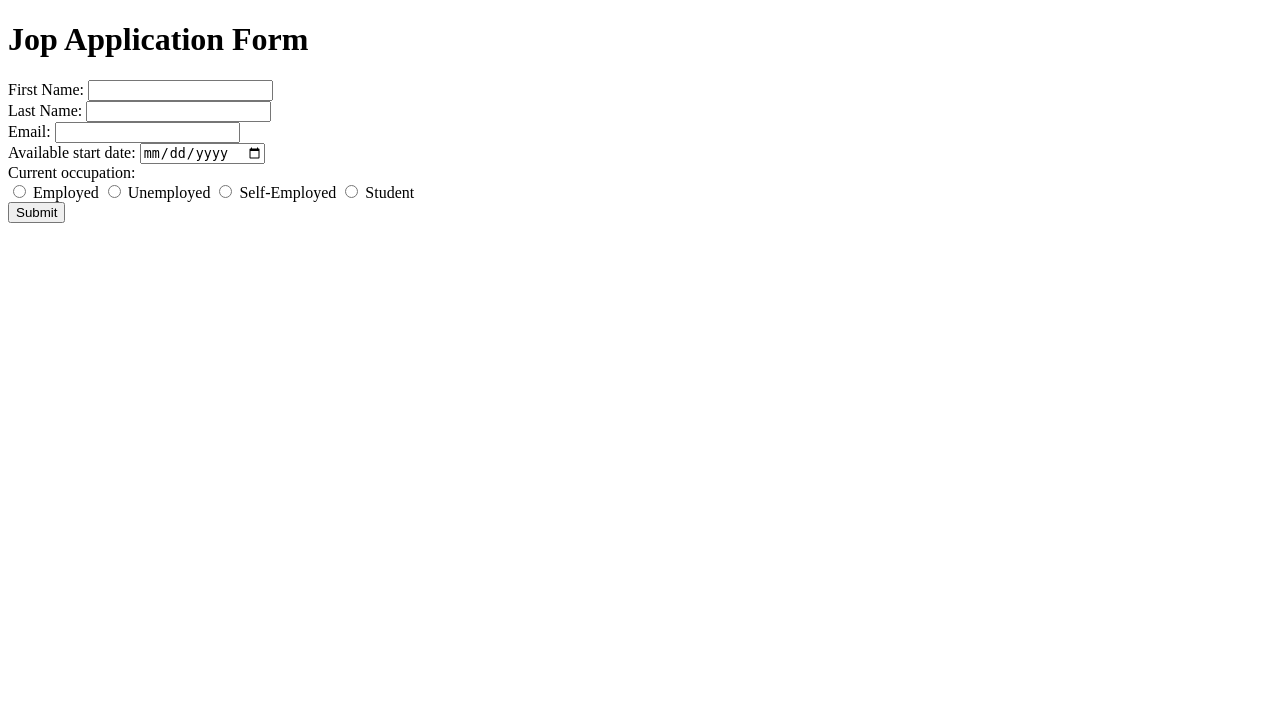
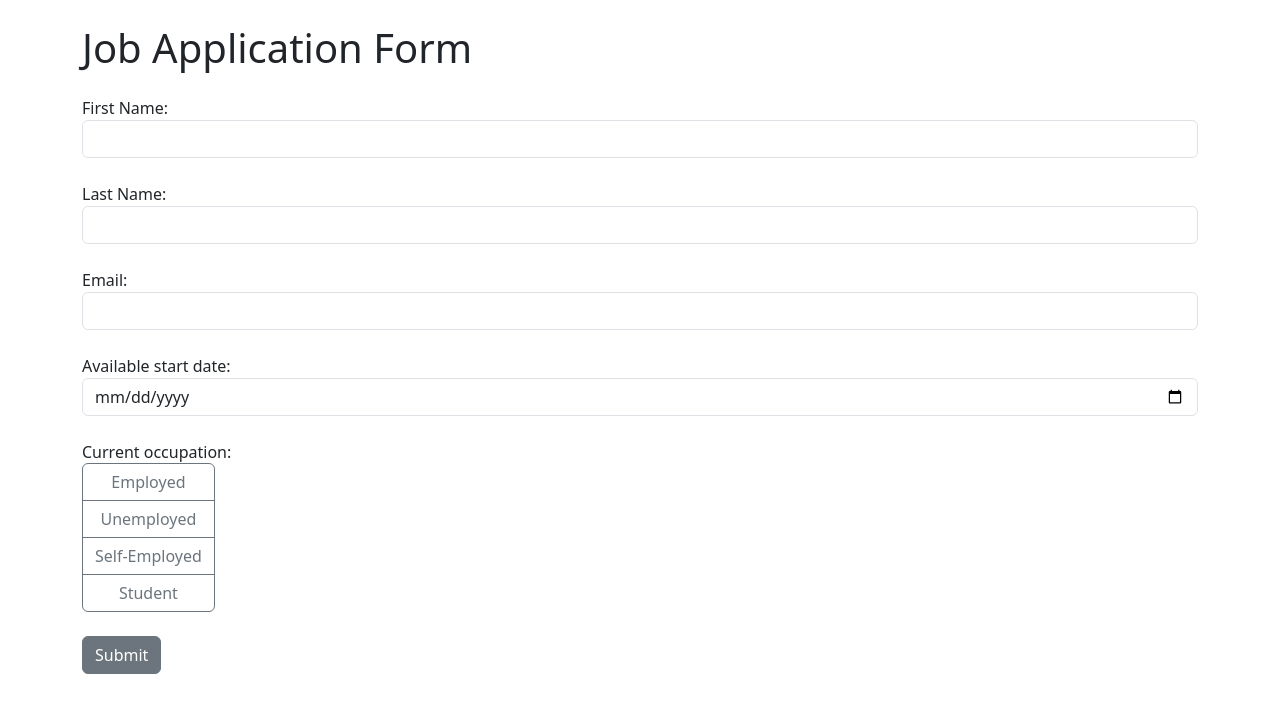
Before and after one commit to Roy0528/App15-Flask-Form, a Flask app: page / in a window 1280 px wide. Shown: the top 713 px of the page. Run offline with Flask 3, Linux system fonts and the light colour scheme.

Commit message:
Adding styling

```diff
--- a/templates/index.html
+++ b/templates/index.html
@@ -3,46 +3,55 @@
 <head>
     <meta charset="UTF-8">
     <meta name="viewport" content="width-device-width, initial-scale=1, shrink-to-fit=no">
-    <title>Jop Application</title>
+    <link href="https://cdn.jsdelivr.net/npm/bootstrap@5.3.2/dist/css/bootstrap.min.css" rel="stylesheet"
+          integrity="sha384-T3c6CoIi6uLrA9TneNEoa7RxnatzjcDSCmG1MXxSR1GAsXEV/Dwwykc2MPK8M2HN" crossorigin="anonymous">
+    <title>Job Application</title>
 </head>
 <body>
-<h1>Jop Application Form</h1>
+    <div class="container">
+        <h1 class="mt-4 mb-4">Job Application Form</h1>
         <form>
-    <div>
+            <div class="form-group mb-4">
                 <label for="first_name">First Name:</label>
-        <input type="text" id="first_name" name="first_name" required/>
+                <input class="form-control" type="text" id="first_name" name="first_name" required/>
             </div>
-    <div>
+            <div class="form-group mb-4">
                 <label for="last_name">Last Name:</label>
-        <input type="text" id="last_name" name="last_name" required/>
+                <input class="form-control" type="text" id="last_name" name="last_name" required/>
             </div>
-    <div>
+            <div class="form-group mb-4">
                 <label for="email">Email:</label>
-        <input type="email" id="email" name="email" required/>
+                <input class="form-control" type="email" id="email" name="email" required/>
             </div>
-    <div>
+            <div class="form-group mb-4">
                 <label for="date">Available start date:</label>
-        <input type="date" id="date" name="date" required/>
+                <input class="form-control" type="date" id="date" name="date" required/>
             </div>
-    <div>
+            <div class="form-group mb-4">
                 <label>Current occupation:</label>
                 <br>
+                <div class="btn-group-vertical" id="occupation">
+                    <input class="btn-check form-control" type="radio" id="employed" name="occupation" required/>
+                    <label class="btn btn-outline-secondary" for="employed">Employed</label>
 
-        <div id="occupation">
-            <input type="radio" id="employed" name="occupation" required/>
-            <label for="employed">Employed</label>
+                    <input class="btn-check form-control" type="radio" id="unemployed" name="occupation" required/>
+                    <label class="btn btn-outline-secondary" for="unemployed">Unemployed</label>
 
-            <input type="radio" id="unemployed" name="occupation" required/>
-            <label for="unemployed">Unemployed</label>
+                    <input class="btn-check form-control" type="radio" id="self-employed" name="occupation" required/>
+                    <label class="btn btn-outline-secondary" for="self-employed">Self-Employed</label>
 
-            <input type="radio" id="self-employed" name="occupation" required/>
-            <label for="self-employed">Self-Employed</label>
-
-            <input type="radio" id="student" name="occupation" required/>
-            <label for="student">Student</label>
+                    <input class="btn-check form-control" type="radio" id="student" name="occupation" required/>
+                    <label class="btn btn-outline-secondary" for="student">Student</label>
                 </div>
             </div>
-    <button type="button">Submit</button>
+            <button class="btn btn-secondary mb-4" type="button">Submit</button>
         </form>
+    </div>
+    <script src="https://cdn.jsdelivr.net/npm/@popperjs/core@2.11.8/dist/umd/popper.min.js"
+            integrity="sha384-I7E8VVD/ismYTF4hNIPjVp/Zjvgyol6VFvRkX/vR+Vc4jQkC+hVqc2pM8ODewa9r"
+            crossorigin="anonymous"></script>
+    <script src="https://cdn.jsdelivr.net/npm/bootstrap@5.3.2/dist/js/bootstrap.min.js"
+            integrity="sha384-BBtl+eGJRgqQAUMxJ7pMwbEyER4l1g+O15P+16Ep7Q9Q+zqX6gSbd85u4mG4QzX+"
+            crossorigin="anonymous"></script>
 </body>
 </html>
```
Lines whose indentation alone changed are shown as unchanged.
